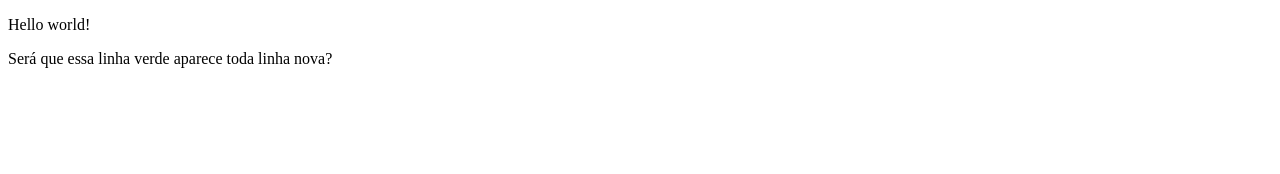
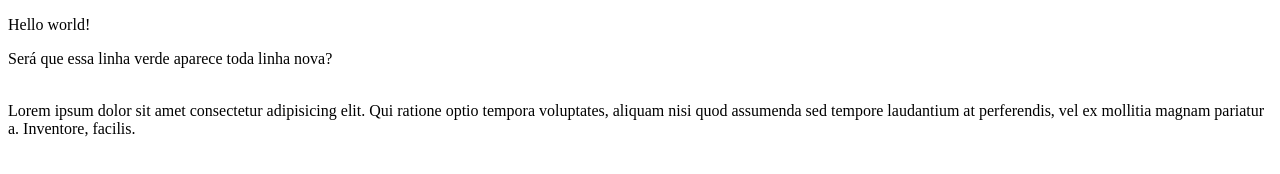
Before and after one commit to rmagaldi/learning, a plain HTML site: page index.html in a window 1280 px wide. Drawn offline with Linux system fonts and the light colour scheme.

Commit message:
Segundo commit, acrestentei um lorem ipsum

```diff
--- a/index.html
+++ b/index.html
@@ -11,4 +11,5 @@
 <title>Mal lembro dos comandos HTML</title>
 <header>Será que essa linha verde aparece toda linha nova?</header>
 <img src="" alt="">
+<p>Lorem ipsum dolor sit amet consectetur adipisicing elit. Qui ratione optio tempora voluptates, aliquam nisi quod assumenda sed tempore laudantium at perferendis, vel ex mollitia magnam pariatur a. Inventore, facilis.</p>
 </html>
```
